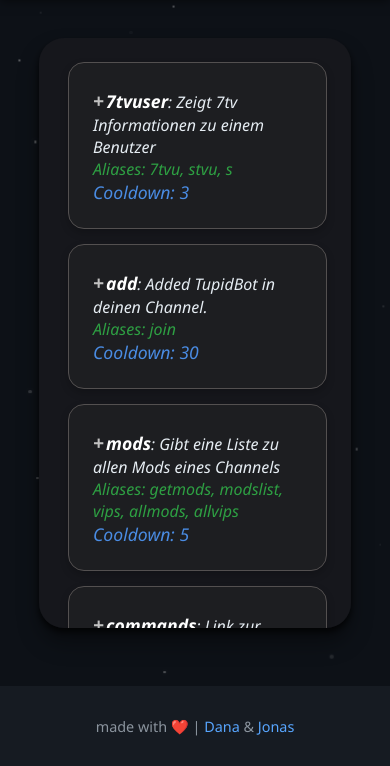
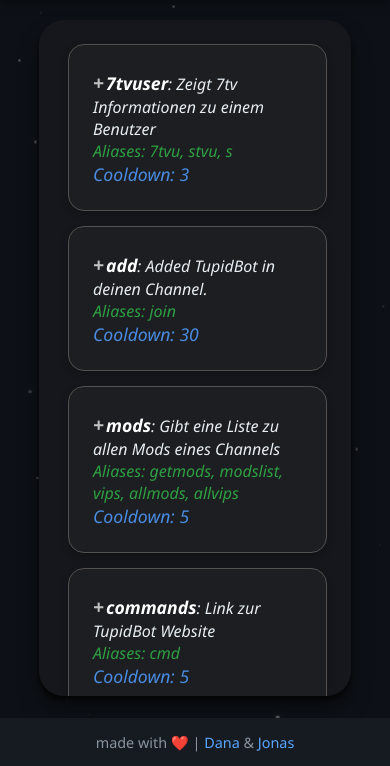
Before and after one commit to danahatdichlieb/TupidBot, a website: page website/commands.html in a window 390 px wide. Shown: the part 78-844 px from the top of the page. Drawn offline with Linux system fonts and the light colour scheme.

Commit message:
update website

```diff
--- a/website/css/commands.css
+++ b/website/css/commands.css
@@ -94,9 +94,12 @@
 @media (max-width: 768px) {
   #commands-list {
     width: 80%;
-    height: 70%;
+    height: 80%;
     padding: 1.5rem;
-    margin-top: 10px;
+    margin-top: 60px;
+  }
+  .footer {
+    padding: 0px;
   }
 }
 
```
